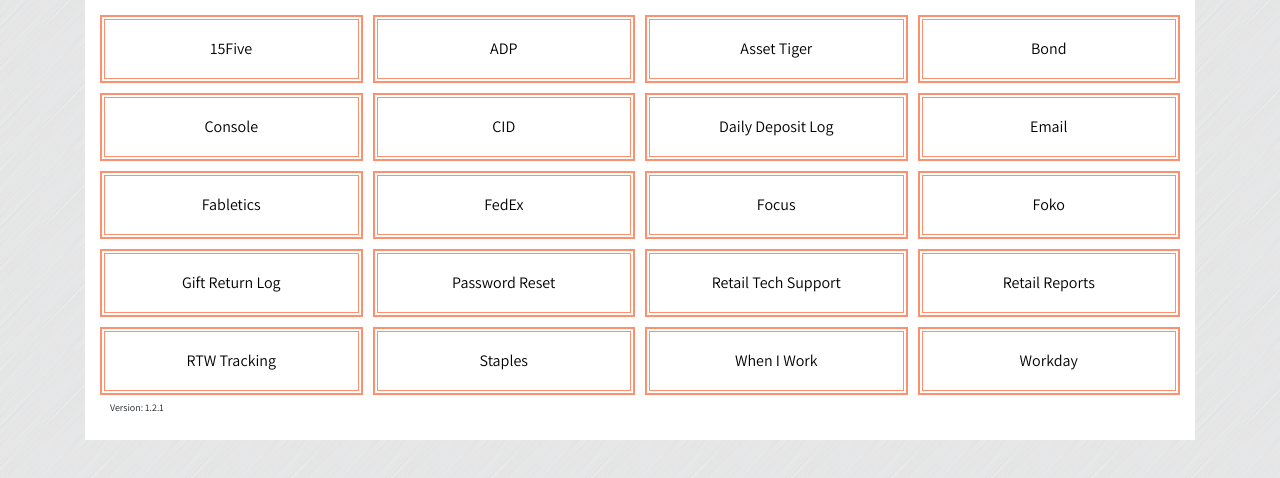
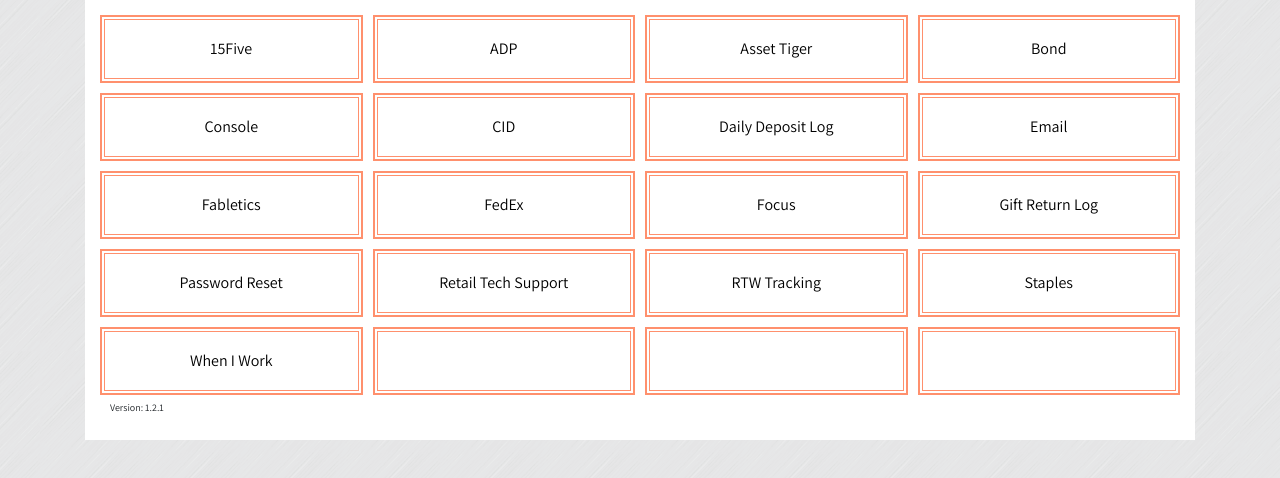
Before and after one commit to fableticsretail/savage, a plain HTML site: page index.html in a window 1280 px wide. Shown: the part 138-616 px from the top of the page. Drawn offline with nearby package versions, Linux system fonts and the light colour scheme.

Commit message:
Update index.html

```diff
--- a/index.html
+++ b/index.html
@@ -64,19 +64,19 @@
     <div class="col text-center"><a href="https://www.fabletics.com/">Fabletics</a></div>
     <div class="col text-center"><a href="https://www.fedex.com/en-us/home.html">FedEx</a></div>
     <div class="col text-center"><a href="https://fblrtl.com/">Focus</a></div>
-    <div class="col text-center"><a href="https://web.foko.co/auth?action=signin">Foko</a></div>
+    <div class="col text-center"><a href="https://docs.google.com/spreadsheets/d/17pG75oOH-kkUCKkyLKfkM_sqvih1zm9u0f6zWmRBLWE/edit#gid=0">Gift Return Log</a></div>
 
     <div class="w-100"></div>
-    <div class="col text-center"><a href="https://docs.google.com/spreadsheets/d/17pG75oOH-kkUCKkyLKfkM_sqvih1zm9u0f6zWmRBLWE/edit#gid=0">Gift Return Log</a></div>
     <div class="col text-center"><a href="https://techstyle.okta.com/">Password Reset</a></div>
     <div class="col text-center"><a href="http://retailsupport.justfab.net/">Retail Tech Support</a></div>
-    <div class="col text-center"><a href="http://reporting.justfab.net/WMS/Pages/Folder.aspx?ItemPath=/WMS/WMS_Reporting/RetailReports&amp;ViewMode=List">Retail Reports</a></div>
+    <div class="col text-center"><a href="https://docs.google.com/forms/d/e/1FAIpQLSfHGzWyGHYJ-MaOLxmUy_u2fMaJBFMqx5mdqcUJTex6tyAMmw/viewform?c=0&w=1">RTW Tracking</a></div>
+    <div class="col text-center"><a href="https://www.staplesadvantage.com/shop/sahome?storeId=10101">Staples</a></div>
 
     <div class="w-100"></div>
-    <div class="col text-center"><a href="https://docs.google.com/forms/d/e/1FAIpQLSfHGzWyGHYJ-MaOLxmUy_u2fMaJBFMqx5mdqcUJTex6tyAMmw/viewform?c=0&w=1">RTW Tracking</a></div>
-    <div class="col text-center"><a href="https://www.staplesadvantage.com/shop/sahome?storeId=10101">Staples</a></div>
     <div class="col text-center"><a href="https://login.wheniwork.com/">When I Work</a></div>
-    <div class="col text-center"><a href="https://www.myworkday.com/justfab/d/home.htmld">Workday</a></div>
+    <div class="col text-center"> </div>
+    <div class="col text-center"> </div>
+    <div class="col text-center"> </div>
 
   </div>
 
```
